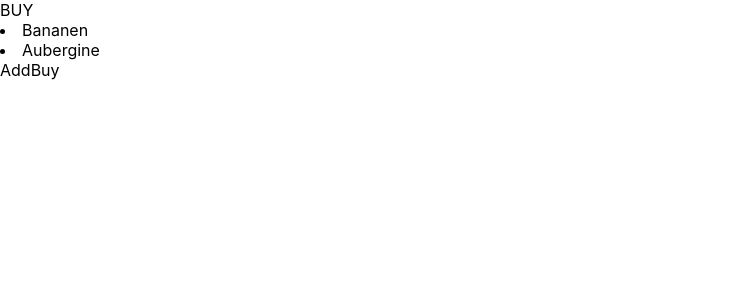
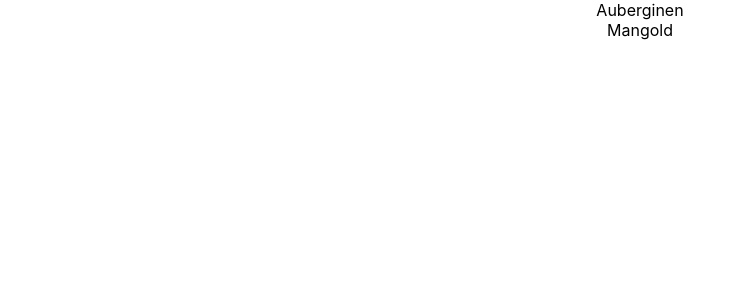
Before and after one commit to rheimers/buy-app, a React (Create React App) app: page / in a window 1280 px wide. Shown: the top 300 px of the page, without its empty margins (0-746 px from the left). Built offline with nearby package versions, Linux system fonts and the light colour scheme; data requests are answered from the project's data file.

Commit message:
Fetch all buys

```diff
--- a/db.json
+++ b/db.json
@@ -1,19 +1,14 @@
 {
-  "posts": [
+  "buy": [
     {
-      "id": 1,
-      "title": "json-server",
-      "author": "typicode"
+      "item": "Auberginen",
+      "qty": 2,
+      "id": 1
+    },
+    {
+      "item": "Mangold",
+      "qty": 1,
+      "id": 2
     }
-  ],
-  "comments": [
-    {
-      "id": 1,
-      "body": "some comment",
-      "postId": 1
-    }
-  ],
-  "profile": {
-    "name": "typicode"
-  }
+  ]
 }
--- a/src/App.js
+++ b/src/App.js
@@ -1,14 +1,23 @@
-import React from "react";
+import React, { useState, useEffect } from "react";
+import "./App.css";
+import { getBuys } from "./api/buy";
 
 function App() {
+  const [buys, setBuys] = useState(null);
+
+  useEffect(() => {
+    const fetchBuys = async () => {
+      const buys = await getBuys();
+      setBuys(buys);
+    };
+    fetchBuys();
+  }, []);
+
   return (
-    <div>
-      <header>BUY</header>
-      <body>
-        <li>Bananen</li>
-        <li>Aubergine</li>
-      </body>
-      <footer>AddBuy</footer>
+    <div className="App">
+      {buys?.map((buy) => (
+        <div key={buys.id}>{buy.item}</div>
+      ))}
     </div>
   );
 }
```
